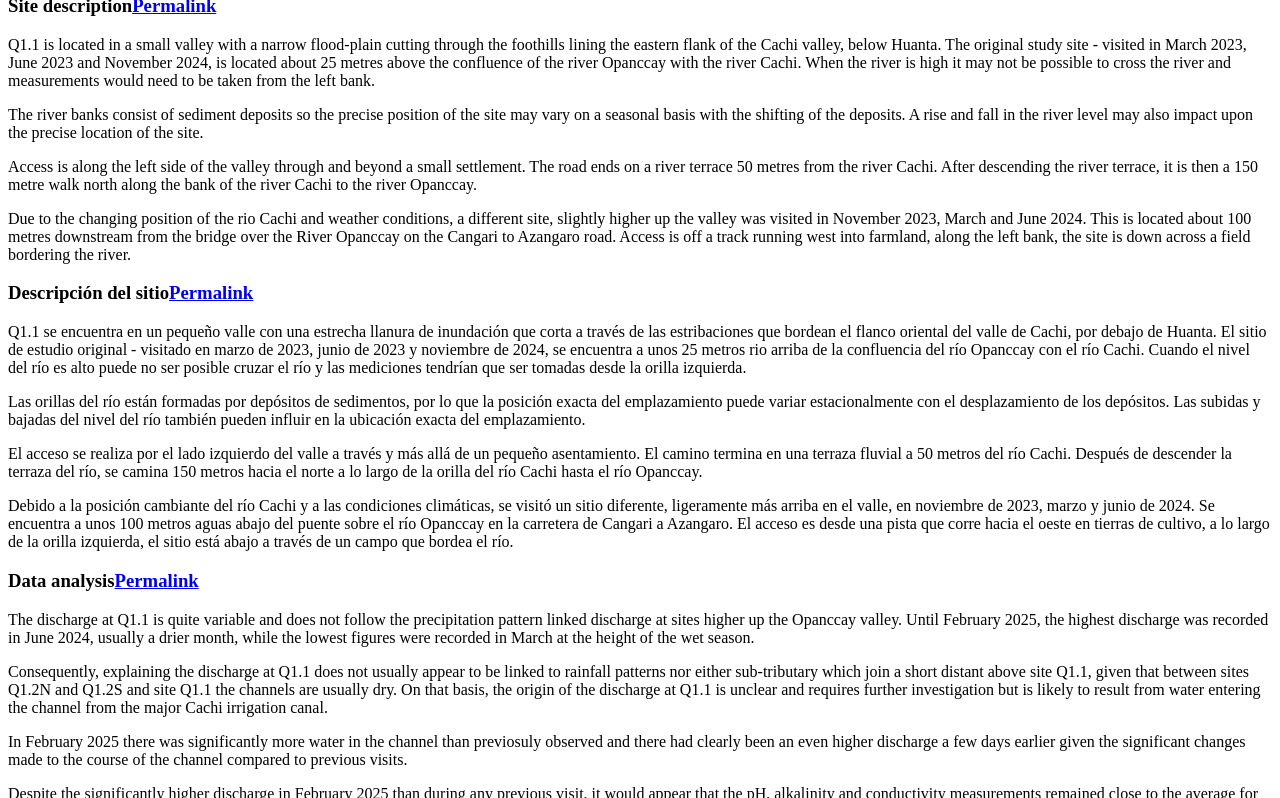
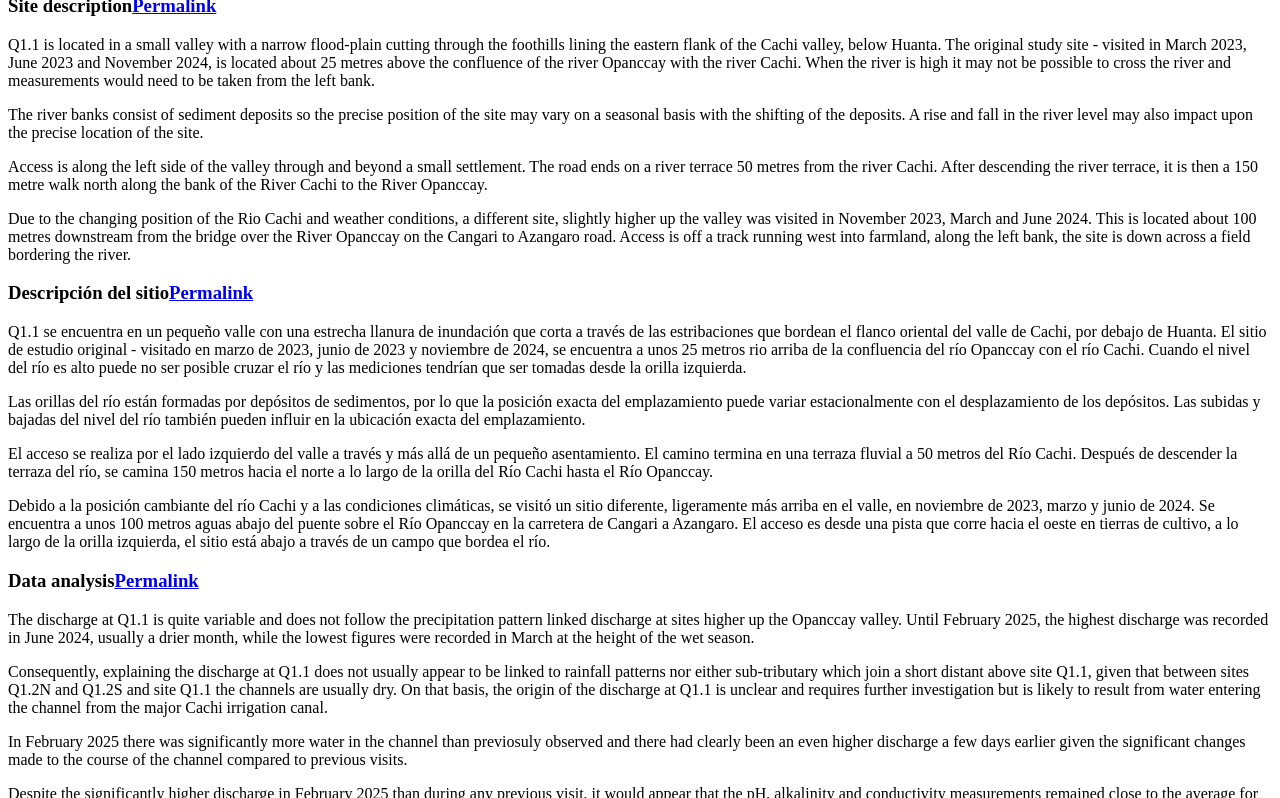
Before and after one commit to HVLepage/cavep-unah, a Jekyll site: the page built from _docs/site-network/Q1_1.md, in a window 1280 px wide and 900 px high, scrolled down 2906 px, cut to the strip 102-900 px from the top of the window. Built offline with Jekyll 4.4.1, drawn with Linux system fonts in a browser that asks for light colours; comment, search, counter and statistics services are not loaded.

Commit message:
Update Q1_1.md

```diff
--- a/_docs/site-network/Q1_1.md
+++ b/_docs/site-network/Q1_1.md
@@ -53,9 +53,9 @@ Q1.1 is located in a small valley with a narrow flood-plain cutting through the
 
 The river banks consist of sediment deposits so the precise position of the site may vary on a seasonal basis with the shifting of the deposits. A rise and fall in the river level may also impact upon the precise location of the site.
 
-Access is along the left side of the valley through and beyond a small settlement. The road ends on a river terrace 50 metres from the river Cachi. After descending the river terrace, it is then a 150 metre walk north along the bank of the river Cachi to the river Opanccay.
+Access is along the left side of the valley through and beyond a small settlement. The road ends on a river terrace 50 metres from the river Cachi. After descending the river terrace, it is then a 150 metre walk north along the bank of the River Cachi to the River Opanccay.
 
-Due to the changing position of the rio Cachi and weather conditions, a different site, slightly higher up the valley was visited in November 2023, March and June 2024. This is located about 100 metres downstream from the bridge over the River Opanccay on the Cangari to Azangaro road. Access is off a track running west into farmland, along the left bank, the site is down across a field bordering the river.
+Due to the changing position of the Rio Cachi and weather conditions, a different site, slightly higher up the valley was visited in November 2023, March and June 2024. This is located about 100 metres downstream from the bridge over the River Opanccay on the Cangari to Azangaro road. Access is off a track running west into farmland, along the left bank, the site is down across a field bordering the river.
 
 
 ### Descripción del sitio
@@ -64,9 +64,9 @@ Q1.1 se encuentra en un pequeño valle con una estrecha llanura de inundación q
 
 Las orillas del río están formadas por depósitos de sedimentos, por lo que la posición exacta del emplazamiento puede variar estacionalmente con el desplazamiento de los depósitos. Las subidas y bajadas del nivel del río también pueden influir en la ubicación exacta del emplazamiento.
 
-El acceso se realiza por el lado izquierdo del valle a través y más allá de un pequeño asentamiento. El camino termina en una terraza fluvial a 50 metros del río Cachi. Después de descender la terraza del río, se camina 150 metros hacia el norte a lo largo de la orilla del río Cachi hasta el río Opanccay.
+El acceso se realiza por el lado izquierdo del valle a través y más allá de un pequeño asentamiento. El camino termina en una terraza fluvial a 50 metros del Río Cachi. Después de descender la terraza del río, se camina 150 metros hacia el norte a lo largo de la orilla del Río Cachi hasta el Río Opanccay.
 
-Debido a la posición cambiante del río Cachi y a las condiciones climáticas, se visitó un sitio diferente, ligeramente más arriba en el valle, en noviembre de 2023, marzo y junio de 2024. Se encuentra a unos 100 metros aguas abajo del puente sobre el río Opanccay en la carretera de Cangari a Azangaro. El acceso es desde una pista que corre hacia el oeste en tierras de cultivo, a lo largo de la orilla izquierda, el sitio está abajo a través de un campo que bordea el río.
+Debido a la posición cambiante del río Cachi y a las condiciones climáticas, se visitó un sitio diferente, ligeramente más arriba en el valle, en noviembre de 2023, marzo y junio de 2024. Se encuentra a unos 100 metros aguas abajo del puente sobre el Río Opanccay en la carretera de Cangari a Azangaro. El acceso es desde una pista que corre hacia el oeste en tierras de cultivo, a lo largo de la orilla izquierda, el sitio está abajo a través de un campo que bordea el río.
 
 
 ### Data analysis
```
